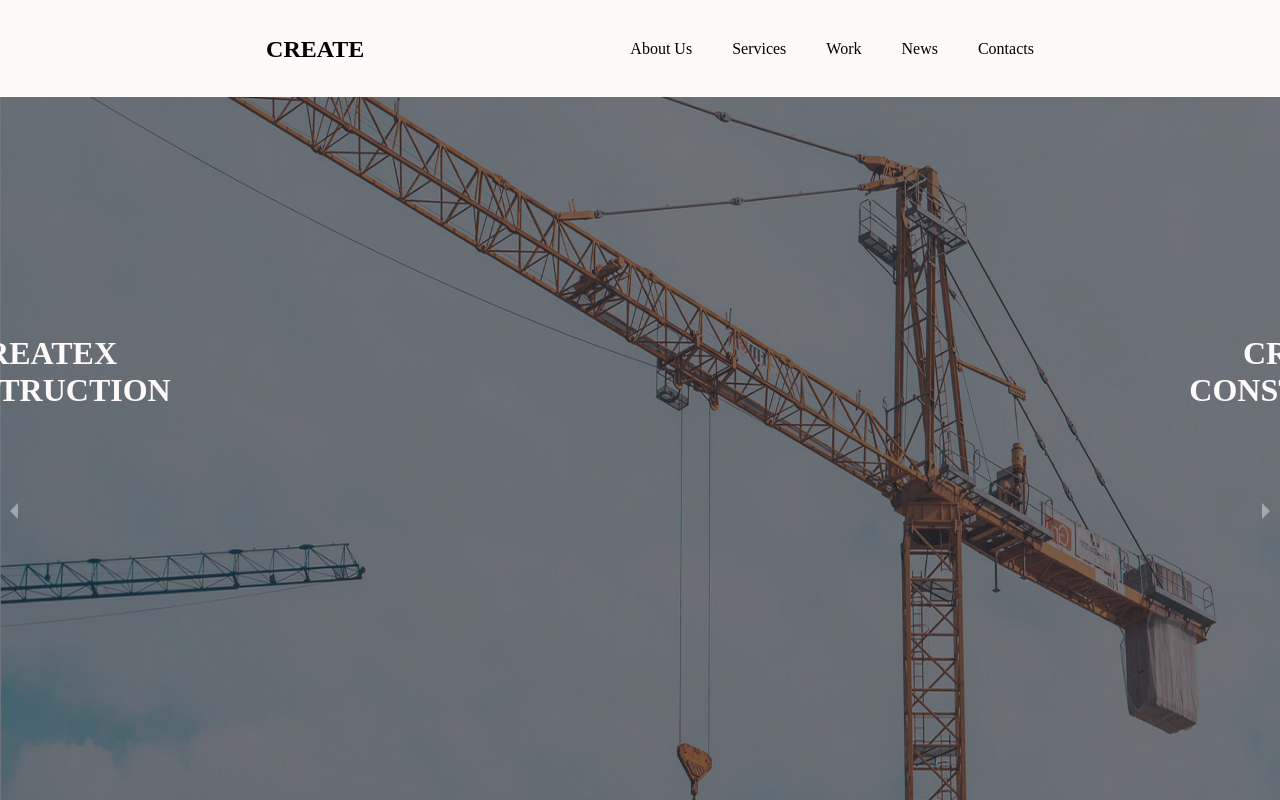
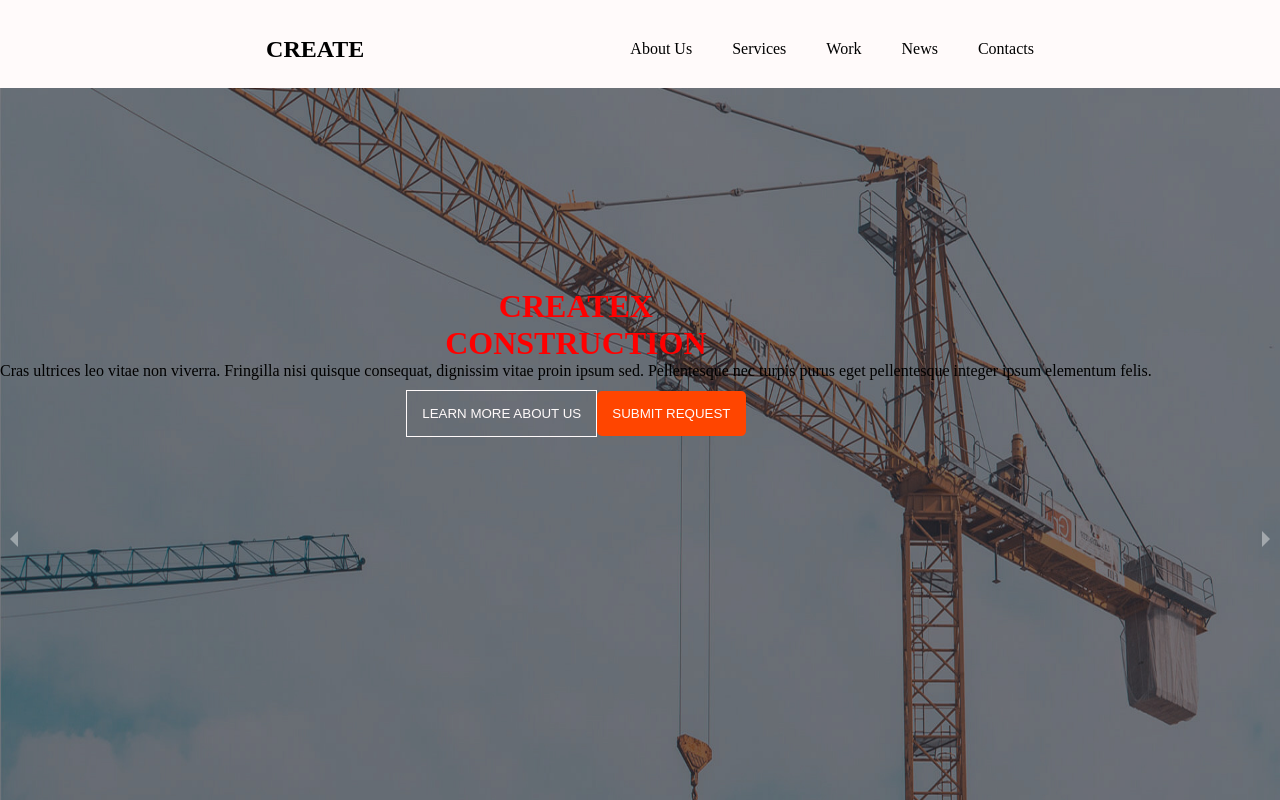
Before and after one commit to jasuresankulov/CreateX, a React (Create React App) app in the folder myapp/: page / in a window 1280 px wide. Shown: the top 800 px of the page. Built offline with nearby package versions, Linux system fonts and the light colour scheme.

Commit message:
fix some details in carousel

```diff
--- a/myapp/src/components/Carousel/index.jsx
+++ b/myapp/src/components/Carousel/index.jsx
@@ -6,7 +6,7 @@ import FirstBigImg from "../../assets/images/firstBgImg.jpg"
 
 function CarouselComponet() {
   return (
-    <>
+
     <div className="main">
       <Carousel
         showThumbs={false}
@@ -16,34 +16,64 @@ function CarouselComponet() {
       >
 
         <div className="car">
+          <div className="text">
             <h1>CREATEX</h1>
             <h1>CONSTRUCTION</h1>
+            <p>Cras ultrices leo vitae non viverra. Fringilla nisi quisque consequat, dignissim vitae proin ipsum sed. Pellentesque nec turpis purus eget pellentesque integer ipsum elementum felis. </p>
+            <div className="btns">
+              <button className="first-btn">LEARN MORE ABOUT US</button>
+              <button className="second-btn">SUBMIT REQUEST</button>
+            </div>
+
+          </div>
           <img height={900} src={FirstBigImg} alt="" />
         </div>
         <div className="car">
+          <div className="text">
             <h1>CREATEX</h1>
             <h1>CONSTRUCTION</h1>
-
-          <img  height={900} src={FirstBigImg} alt="" />
+            <p>Cras ultrices leo vitae non viverra. Fringilla nisi quisque consequat, dignissim vitae proin ipsum sed. Pellentesque nec turpis purus eget pellentesque integer ipsum elementum felis. </p>
+            <div className="btns">
+              <button className="first-btn">LEARN MORE ABOUT US</button>
+              <button className="second-btn">SUBMIT REQUEST</button>
+            </div>
 
           </div>
-        <div className="car">
-        <h1>CREATEX</h1>
-        <h1>CONSTRUCTION</h1>
 
           <img height={900} src={FirstBigImg} alt="" />
 
         </div>
         <div className="car">
+          <div className="text">
             <h1>CREATEX</h1>
             <h1>CONSTRUCTION</h1>
+            <p>Cras ultrices leo vitae non viverra. Fringilla nisi quisque consequat, dignissim vitae proin ipsum sed. Pellentesque nec turpis purus eget pellentesque integer ipsum elementum felis. </p>
+            <div className="btns">
+              <button className="first-btn">LEARN MORE ABOUT US</button>
+              <button className="second-btn">SUBMIT REQUEST</button>
+            </div>
+
+          </div>
+          <img height={900} src={FirstBigImg} alt="" />
+
+        </div>
+        <div className="car">
+          <div className="text">
+            <h1>CREATEX</h1>
+            <h1>CONSTRUCTION</h1>
+            <p>Cras ultrices leo vitae non viverra. Fringilla nisi quisque consequat, dignissim vitae proin ipsum sed. Pellentesque nec turpis purus eget pellentesque integer ipsum elementum felis. </p>
+            <div className="btns">
+              <button className="first-btn">LEARN MORE ABOUT US</button>
+              <button className="second-btn">SUBMIT REQUEST</button>
+            </div>
+
+          </div>
 
           <img height={900} src={FirstBigImg} alt="" />
         </div>
       </Carousel>
     </div>
 
-    </>
   );
 }
 
--- a/myapp/src/components/Carousel/style.scss
+++ b/myapp/src/components/Carousel/style.scss
@@ -1,11 +1,31 @@
 
 .main {
     position: relative;
-    bottom: 75px;
-    h1{
-        position: relative;
-        top: 312px;
-        right: 600px;
-        color: SNOW;
+    bottom: 10px;
+
+    .car {
+        .text{
+            position: absolute;
+            top: 200px;
+        }
+        .btns{
+          padding: 10px;
+
+            .first-btn {
+                padding: 15px;
+                background-color: transparent;
+                border: solid 1px snow;
+                cursor: pointer;
+                color: snow;
+            }
+            .second-btn {
+              background-color: orangered;
+              border: none;
+              cursor: pointer;
+              padding: 15px;
+              color: snow;
+              border-radius: 5px;
+            }
+        }
     }
-}
+ }
--- a/myapp/src/components/Navigation/Nav.jsx
+++ b/myapp/src/components/Navigation/Nav.jsx
@@ -23,5 +23,4 @@ function Nav() {
         </>
      );
 }
-
 export default Nav;
```
Lines whose indentation alone changed are shown as unchanged.
